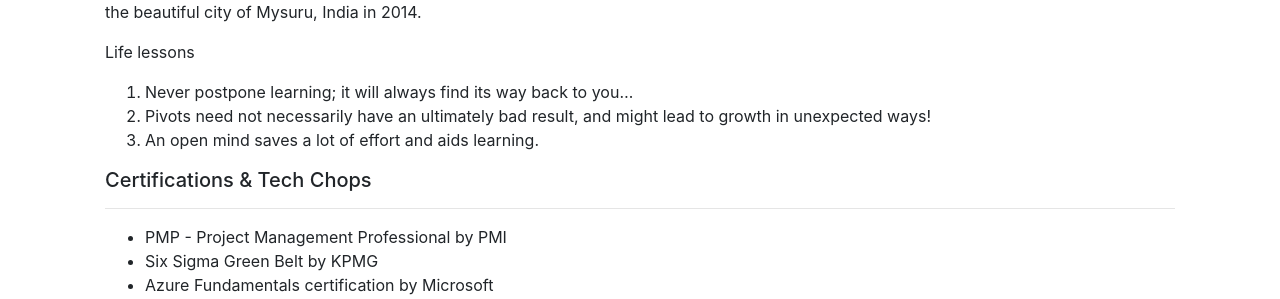
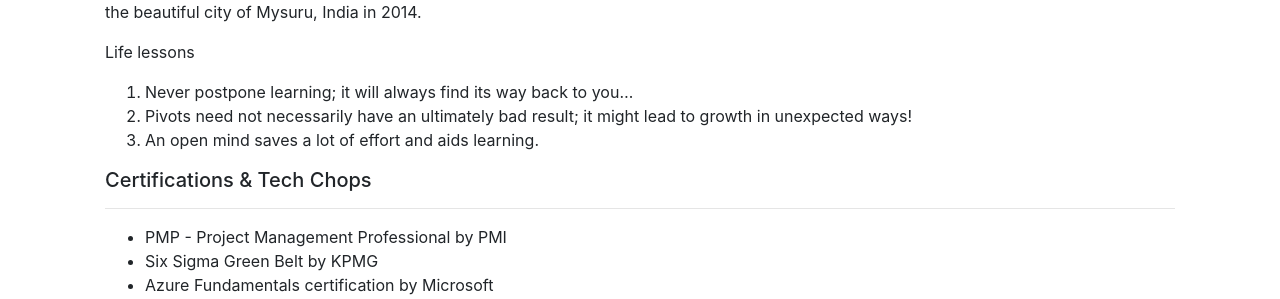
Before and after one commit to reemstk/reemstk.github.io, a Jekyll site: the page built from pages/about.md, in a window 1280 px wide. Shown: the part 189-488 px from the top of the page. Built offline with Jekyll 4.4.1, drawn with Linux system fonts in a browser that asks for light colours; nearby versions of some CDN libraries; comment, search, counter and statistics services are not loaded.

Commit message:
Update about.md

```diff
--- a/pages/about.md
+++ b/pages/about.md
@@ -14,7 +14,7 @@
 
 > Life lessons
 > 1. Never postpone learning; it will always find its way back to you...
-> 2. Pivots need not necessarily have an ultimately bad result, and might lead to growth in unexpected ways!
+> 2. Pivots need not necessarily have an ultimately bad result; it might lead to growth in unexpected ways!
 > 3. An open mind saves a lot of effort and aids learning.
 
 ##### Certifications & Tech Chops
```
